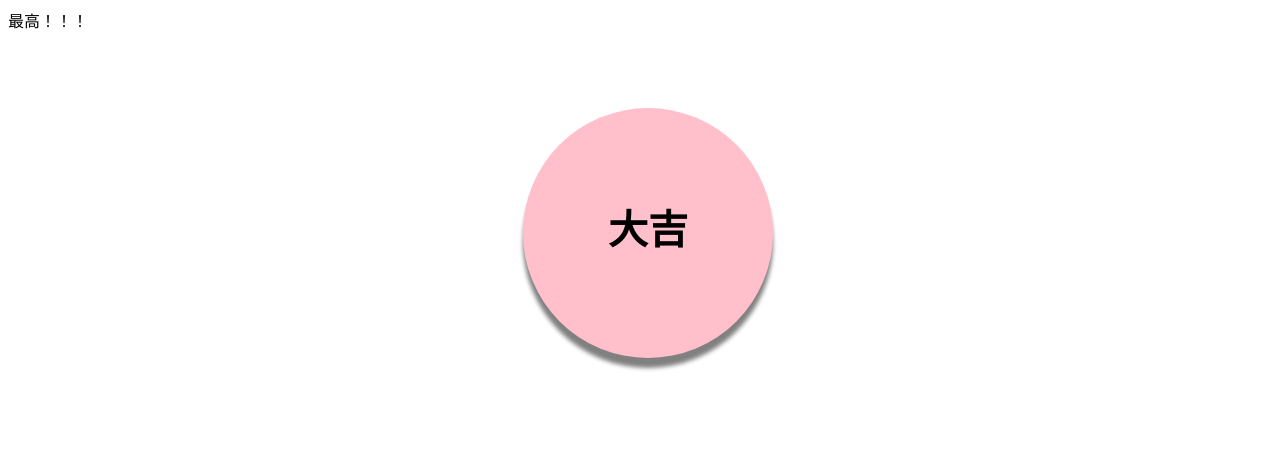
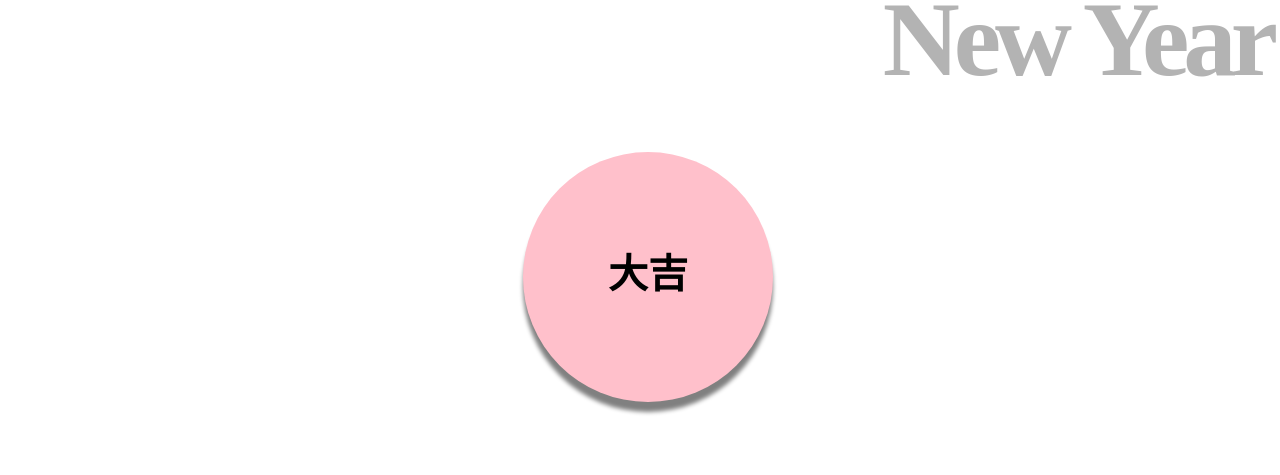
Before and after one commit to shibataUT/fortuneApp, a plain HTML site: page index.html in a window 1280 px wide. Drawn offline with Linux system fonts and the light colour scheme.

Commit message:
最終調整終わりました

```diff
--- a/css/App.css
+++ b/css/App.css
@@ -1,3 +1,11 @@
+h1{
+    margin-top: -30px;
+    user-select: none;
+    letter-spacing: -6px;
+    font-size: 80pt;
+    text-align: right;
+    color:#B3B3B3
+}
 .Featur__design_Container{
     width: 100vw;
     height: 100vh;
@@ -15,21 +23,30 @@
     text-align: center;
     width: 250px;
     height: 250px;
-    margin-top: 100px;
+    margin-top: -20px;
     border-radius: 50%;
     background: pink;
     box-shadow: 0px 10px 4px gray;
     cursor: pointer;
 }
-
 .Featur__design__css:active{
     transform: translateY(4px);
-   box-shadow:none;
+    box-shadow:none;
 }
 
+
 .Featur__design__css__strings{
+    user-select: none;
     text-decoration: none;
     font-weight: bold;
     font-size: 40px;
     margin-top: 90px;
 }
+
+.Featuer_message_css{
+    position: relative;
+    top: 300;
+    user-select: none;
+    text-align: center;
+    font-size: 30px;
+}
--- a/index.html
+++ b/index.html
@@ -9,12 +9,12 @@
 </head>
 
 <body>
+    <h1>New Year</h1>
     <div class="Featur__design_Container">
         <div id="Featur__design__js" class="Featur__design__css">
             <div id="Featur__design__js__strings" class="Featur__design__css__strings">大吉</div>
         </div>
         <div id="Featuer_message" class="Featuer_message_css">
-            最高！！！
         </div>
     </div>
 </body>
```
